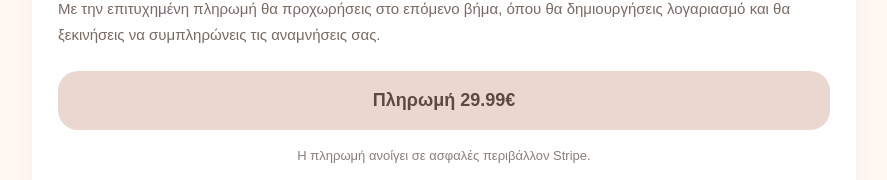
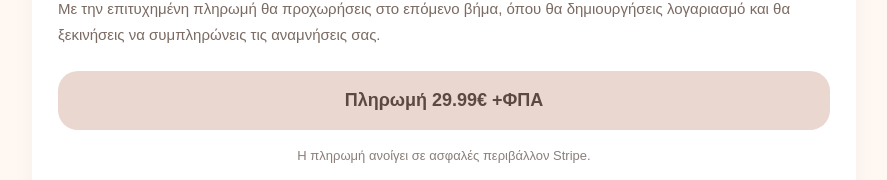
Before and after one commit to mylittlememorybox/My-little-memory-box-, a Next.js app: page /checkout in a window 1280 px wide. Shown: the part 1018-1198 px from the top of the page, without its empty margins (196-1083 px from the left). Built offline with nearby package versions, Linux system fonts and the light colour scheme.

Commit message:
Update page.tsx

```diff
--- a/app/checkout/page.tsx
+++ b/app/checkout/page.tsx
@@ -188,7 +188,7 @@ export default function CheckoutPage() {
                   boxSizing: "border-box",
                 }}
               >
-                Πληρωμή 29.99€
+                Πληρωμή 29.99€ +ΦΠΑ
               </a>
 
               <p
```
